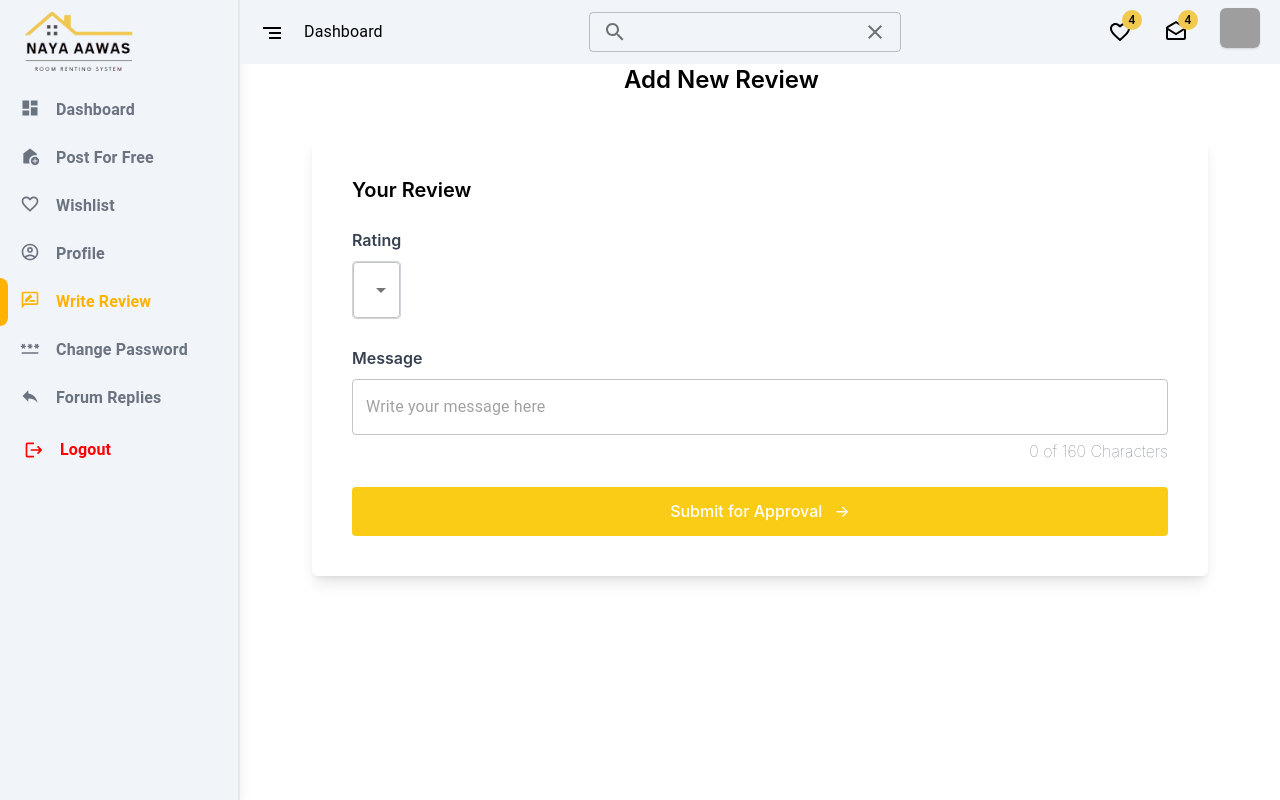
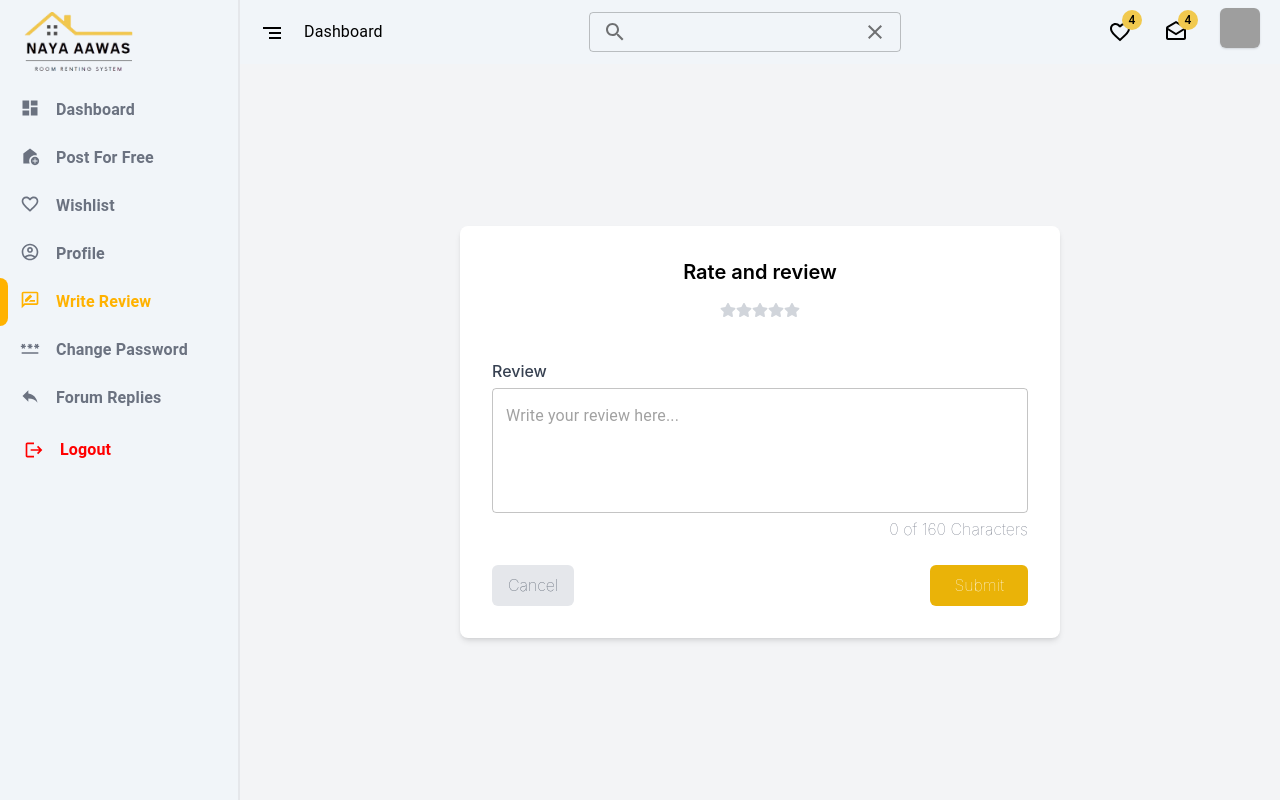
Before and after one commit to bhatta09/Room-Rental-System, a React (Vite) app: page /profile/write-review in a window 1280 px wide. Built offline with nearby package versions, Linux system fonts and the light colour scheme; grey boxes are pictures that could not be loaded.

Commit message:
review part update

```diff
--- a/src/components/Footer.jsx
+++ b/src/components/Footer.jsx
@@ -114,7 +114,7 @@ const Footer = () => {
             <label htmlFor="">
               <EmailIcon sx={{ fontSize: 18, color: "", marginRight: "6px" }} />
             </label>
-            swornim@academiacollege.edu.np
+       noreply.aawas@gmail.com
           </Link>
           <div>
             <h2 className="mb-2">Contact Us</h2>
--- a/src/components/Profile/WriteReview.jsx
+++ b/src/components/Profile/WriteReview.jsx
@@ -1,12 +1,13 @@
 import { useState } from "react";
-import { TextField, Select, MenuItem, FormControl, FormHelperText } from "@mui/material";
+import { TextField, FormControl, FormHelperText } from "@mui/material";
 import axios from "axios";
 import { useSelector } from "react-redux";
 import { toast } from "react-toastify";
-
+import { FaStar } from "react-icons/fa";
 const WriteReview = () => {
   const [message, setMessage] = useState("");
-  const [rating, setRating] = useState("");
+  const [rating, setRating] = useState(0);
+  const [hover, setHover] = useState(null);
   const [formErrors, setFormErrors] = useState({});
 
   const token = useSelector((state) => state.auth.token);
@@ -30,7 +31,7 @@ const WriteReview = () => {
 
       console.log("Response from server:", response.data);
       toast.success("Review Added!");
-      setRating("");
+      setRating(0);
       setMessage("");
     } catch (error) {
       if (error.response && error.response.data) {
@@ -51,70 +52,67 @@ const WriteReview = () => {
   };
 
   return (
-    <div className="mb-6">
-      <h2 className="text-2xl font-semibold ml-96">Add New Review</h2>
+    <div className="flex items-center justify-center min-h-screen bg-gray-100 px-4">
+      <div className="bg-white p-8 rounded-lg shadow-md w-full sm:w-[400px] md:w-[500px] lg:w-[600px] mb-16">
+        <h2 className="text-xl font-semibold text-center mb-4">Rate and review</h2>
 
-      <div className="max-w-4xl mx-auto bg-white shadow-lg p-10 rounded-md mt-10">
-        <h3 className="text-xl font-semibold mb-5">Your Review</h3>
-
-        <div className="grid grid-cols-1 md:grid-cols-2 gap-6 mt-6">
-          <div>
-            <FormControl    error={!!formErrors.rating}>
-
-            <label
-              htmlFor="rating"
-              className="block text-gray-700 font-semibold mb-2"
-            >
-              Rating
-            </label>
-            <Select
-
-              id="rating"
-              value={rating}
-              onChange={(e) => setRating(e.target.value)}
-              className="w-full border border-gray-300 rounded-md focus:outline-none focus:ring-2 focus:ring-yellow-500"
-            >
-              <MenuItem value="">Select Your Rating</MenuItem>
-              <MenuItem value={1}>1</MenuItem>
-              <MenuItem value={2}>2</MenuItem>
-              <MenuItem value={3}>3</MenuItem>
-              <MenuItem value={4}>4</MenuItem>
-              <MenuItem value={5}>5</MenuItem>
-            </Select>
-            <FormHelperText>{formErrors.rating}</FormHelperText>
-
-            </FormControl>
-          </div>
+        <div className="flex justify-center mb-4">
+          {[1, 2, 3, 4, 5].map((star) => (
+            <FaStar
+              key={star}
+              className={`cursor-pointer transition-colors duration-200 ${
+                (hover || rating) >= star ? "text-yellow-500" : "text-gray-300"
+              }`}
+              onClick={() => setRating(star)}
+              onMouseEnter={() => setHover(star)}
+              onMouseLeave={() => setHover(null)}
+            />
+          ))}
         </div>
 
-        <div className="mt-6">
+        <FormControl fullWidth error={!!formErrors.rating} className="mb-4">
+          <FormHelperText className="text-center">{formErrors.rating}</FormHelperText>
+        </FormControl>
+
+
+        <div className="mb-4">
           <label
             htmlFor="message"
-            className="block text-gray-700 font-semibold mb-2"
+            className="block text-gray-700 font-medium mb-1"
           >
-            Message
+            Review
           </label>
           <TextField
             id="message"
             onChange={(e) => setMessage(e.target.value)}
-            maxLength={maxChars}
             value={message}
             error={!!formErrors.message}
             helperText={formErrors.message}
-            placeholder="Write your message here"
-            className="w-full border border-gray-300 rounded-md py-5 focus:outline-none focus:ring-2 focus:ring-yellow-500 resize-none"
+            placeholder="Write your review here..."
+            multiline
+            rows={4}
+            className="w-full border border-gray-300 rounded-md focus:outline-none focus:ring-2 focus:ring-indigo-500 resize-none"
           />
           <div className="text-right text-gray-500 mt-1">
             {message.length} of {maxChars} Characters
           </div>
         </div>
 
-        <div className="mt-6">
+        <div className="flex items-center justify-between mt-6">
+          <button
+            onClick={() => {
+              setRating(0);
+              setMessage("");
+            }}
+            className="px-4 py-2 bg-gray-200 text-gray-600 rounded-md hover:bg-gray-300"
+          >
+            Cancel
+          </button>
           <button
             onClick={handleSubmit}
-            className="w-full px-6 py-3 bg-yellow-400 text-white rounded font-medium hover:bg-yellow-600"
+            className="px-6 py-2 bg-yellow-500 text-white rounded-md hover:bg-yellow-700"
           >
-            Submit for Approval <span className="ml-2">→</span>
+            Submit
           </button>
         </div>
       </div>
--- a/src/pages/Blog.jsx
+++ b/src/pages/Blog.jsx
@@ -18,13 +18,13 @@ const Blog = () => {
       id: 2,
       title: 'Top 5 Areas in Kathmandu for Naya_Aawas',
       excerpt: 'Explore the top cities where room rentals are most affordable and desirable.',
-      image: 'https://images.pexels.com/photos/186077/pexels-photo-186077.jpeg?auto=compress&cs=tinysrgb&w=1260&h=750&dpr=1',
+      image: 'https://images.pexels.com/photos/101808/pexels-photo-101808.jpeg?auto=compress&cs=tinysrgb&w=1260&h=750&dpr=1',
     },
     {
       id: 3,
       title: 'Benefits of Renting a Room vs. Apartment',
       excerpt: 'Learn why renting a room could be a better option compared to getting an entire apartment.',
-      image: 'https://images.pexels.com/photos/186077/pexels-photo-186077.jpeg?auto=compress&cs=tinysrgb&w=1260&h=750&dpr=1',
+      image: 'https://images.pexels.com/photos/21638177/pexels-photo-21638177/free-photo-of-wide-angle-view-house-in-a-forest.jpeg?auto=compress&cs=tinysrgb&w=1260&h=750&dpr=1',
     },
   ];
 
--- a/src/pages/Contact.jsx
+++ b/src/pages/Contact.jsx
@@ -14,7 +14,7 @@ const Contact = () => {
                 <path strokeLinecap="round" strokeLinejoin="round" strokeWidth="2" d="M3 8l7.89 5.26L12 15.5l1.11-.74L21 8m-6.75 9.88v.01M3 21V7m18 0v14m-9 0h.01" />
               </svg>
               <h3 className="text-xl font-semibold mt-4">Email Us</h3>
-              <p className="mt-2 text-gray-600">swornim@academiacollege.edu.np</p>
+              <p className="mt-2 text-gray-600">noreply.aawas@gmail.com</p>
             </div>
           </div>
           <div className="text-center">
```
Also changed, not shown: src/pages/Home.jsx (+51 -34 lines).
